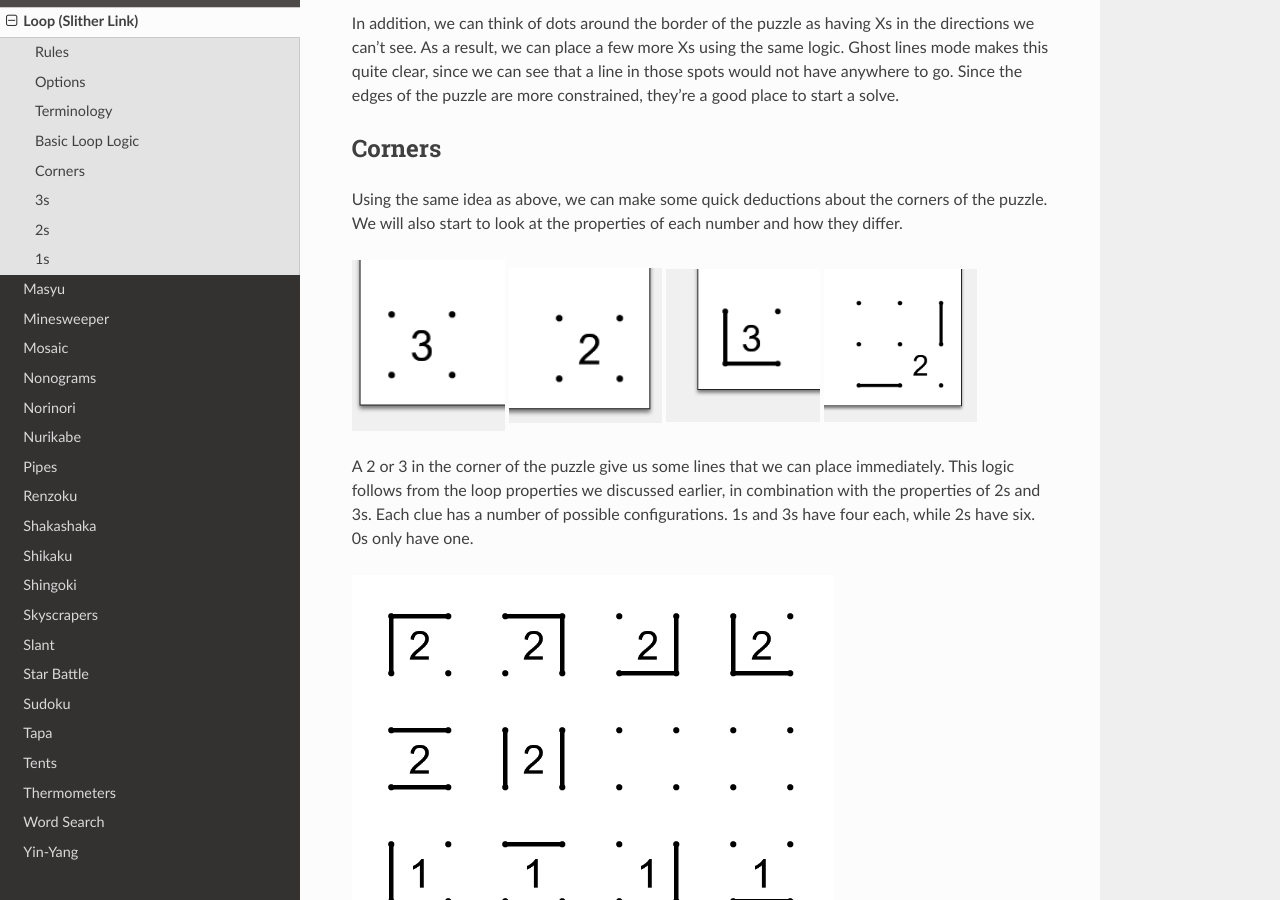
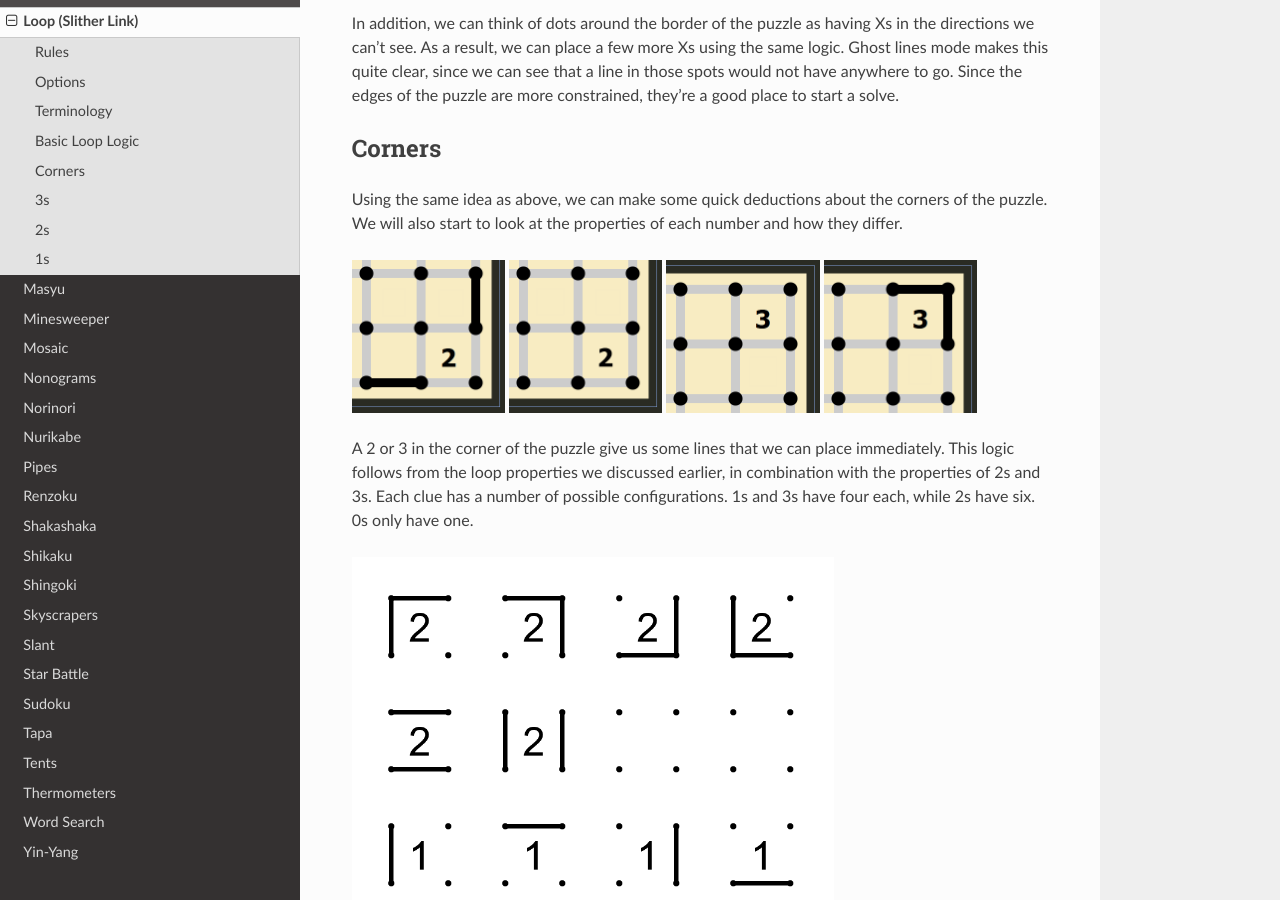
Before and after one commit to Ailurust/puzzle-team-advice, a Sphinx documentation site: the page built from docs/source/puzzles/loop.rst, in a window 1280 px wide and 900 px high, scrolled down 2660 px. Built offline with Sphinx 7.4.7 and the Read the Docs theme 3.1.0, drawn with Linux system fonts in a browser that asks for light colours.

Commit message:
replacing penpa images in loop

```diff
--- a/docs/source/puzzles/loop.rst
+++ b/docs/source/puzzles/loop.rst
@@ -227,16 +227,16 @@
    :class: no-scaled-link
    :width: 45%
 
-.. |ico19| image:: ../img/loop/loop27.png
+.. |ico19| image:: ../img/loop/loop75.png
    :class: no-scaled-link
    :width: 22%
-.. |ico20| image:: ../img/loop/loop28.png
+.. |ico20| image:: ../img/loop/loop76.png
    :class: no-scaled-link
    :width: 22%
-.. |ico21| image:: ../img/loop/loop29.png
+.. |ico21| image:: ../img/loop/loop77.png
    :class: no-scaled-link
    :width: 22%
-.. |ico22| image:: ../img/loop/loop30.png
+.. |ico22| image:: ../img/loop/loop78.png
    :class: no-scaled-link
    :width: 22%
 
```
Also changed, not shown: docs/source/img/loop/loop27.png (deleted), docs/source/img/loop/loop28.png (deleted), docs/source/img/loop/loop29.png (deleted), docs/source/img/loop/loop30.png (deleted), docs/source/img/loop/loop75.png (added), docs/source/img/loop/loop76.png (added), docs/source/img/loop/loop77.png (added), docs/source/img/loop/loop78.png (added).
